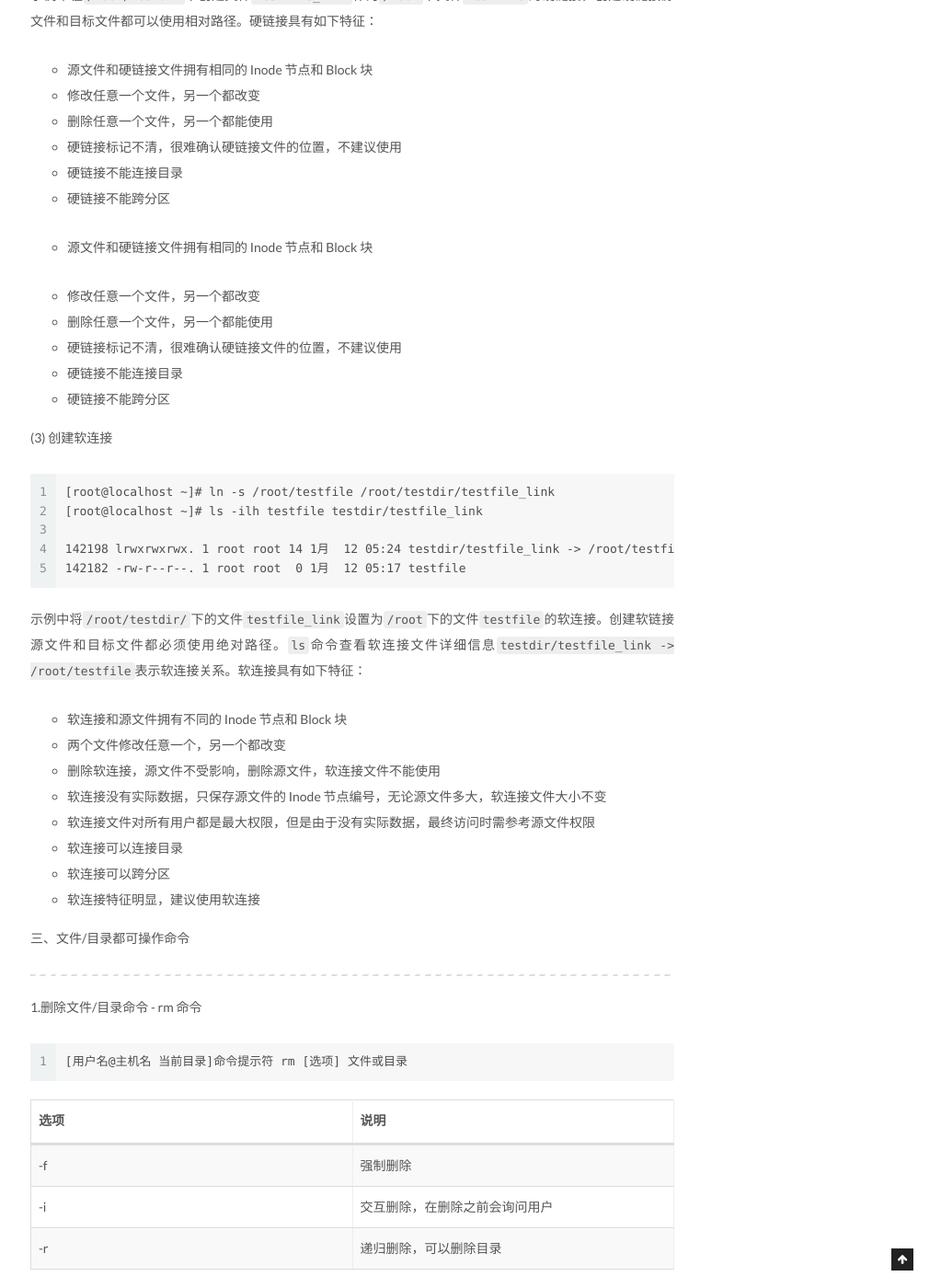
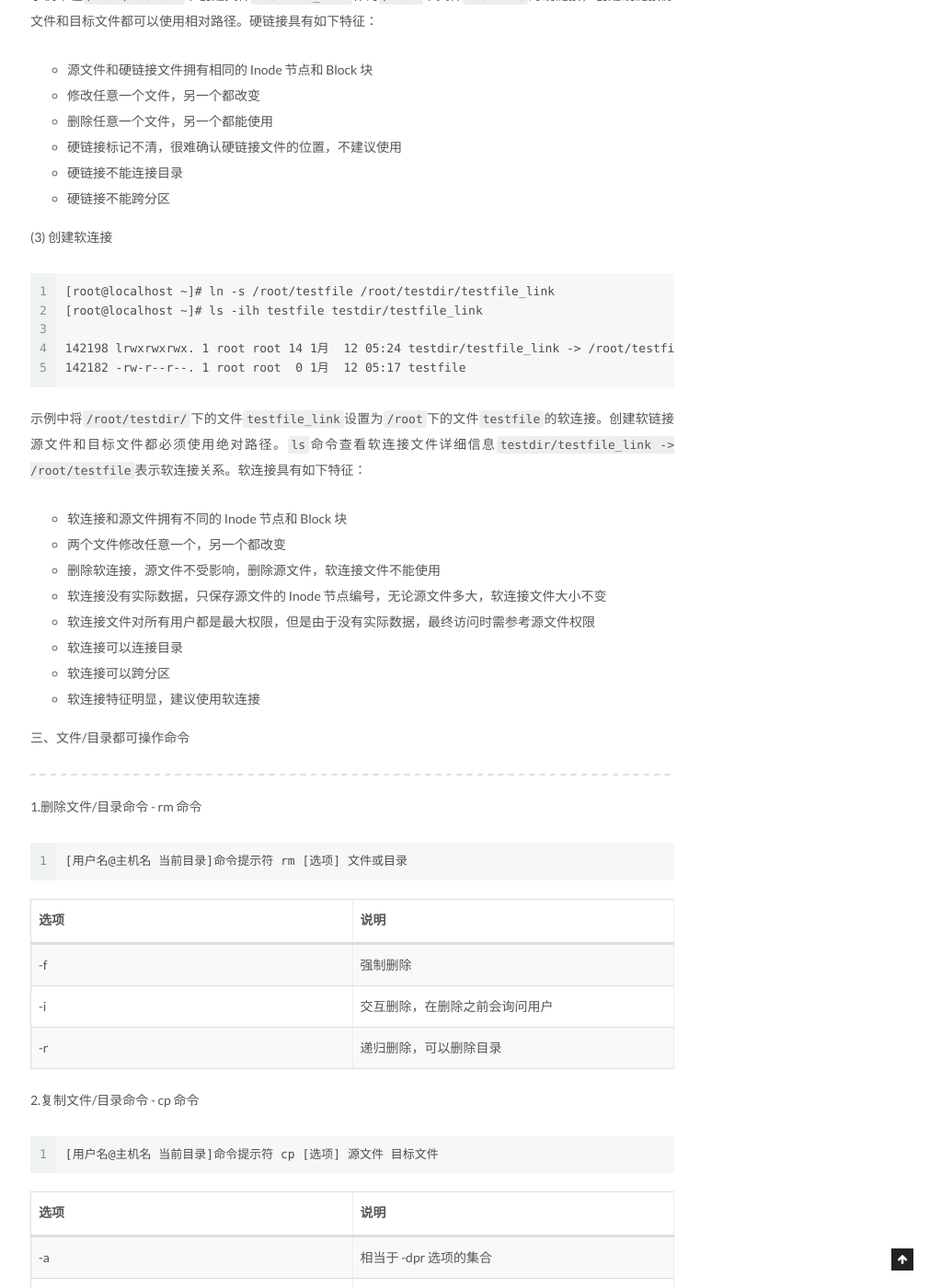
Before and after one commit to chuyibo/chuyibo.github.io, a Jekyll site: the page built from _posts/2021-01-07-Linux 基础命令(二).md, in a window 1280 px wide and 1400 px high, scrolled down 6418 px. Shown: the whole window at 92% size, without its empty margins (257-1280 px from the left). Built offline with Jekyll 4.4.1, drawn with Linux system fonts in a browser that asks for light colours.

Commit message:
2021/01/12

````diff
--- a/_posts/2021-01-07-Linux 基础命令(二).md
+++ b/_posts/2021-01-07-Linux 基础命令(二).md
@@ -271,16 +271,6 @@ Linux 系统会将硬盘分区分为 Inode 区和 Block 区两部分。每创建
 
 
 
-- 源文件和硬链接文件拥有相同的 Inode 节点和 Block 块
-
-- 修改任意一个文件，另一个都改变
-- 删除任意一个文件，另一个都能使用
-- 硬链接标记不清，很难确认硬链接文件的位置，不建议使用
-- 硬链接不能连接目录
-- 硬链接不能跨分区
-
-
-
 (3) 创建软连接
 
 ```
````
